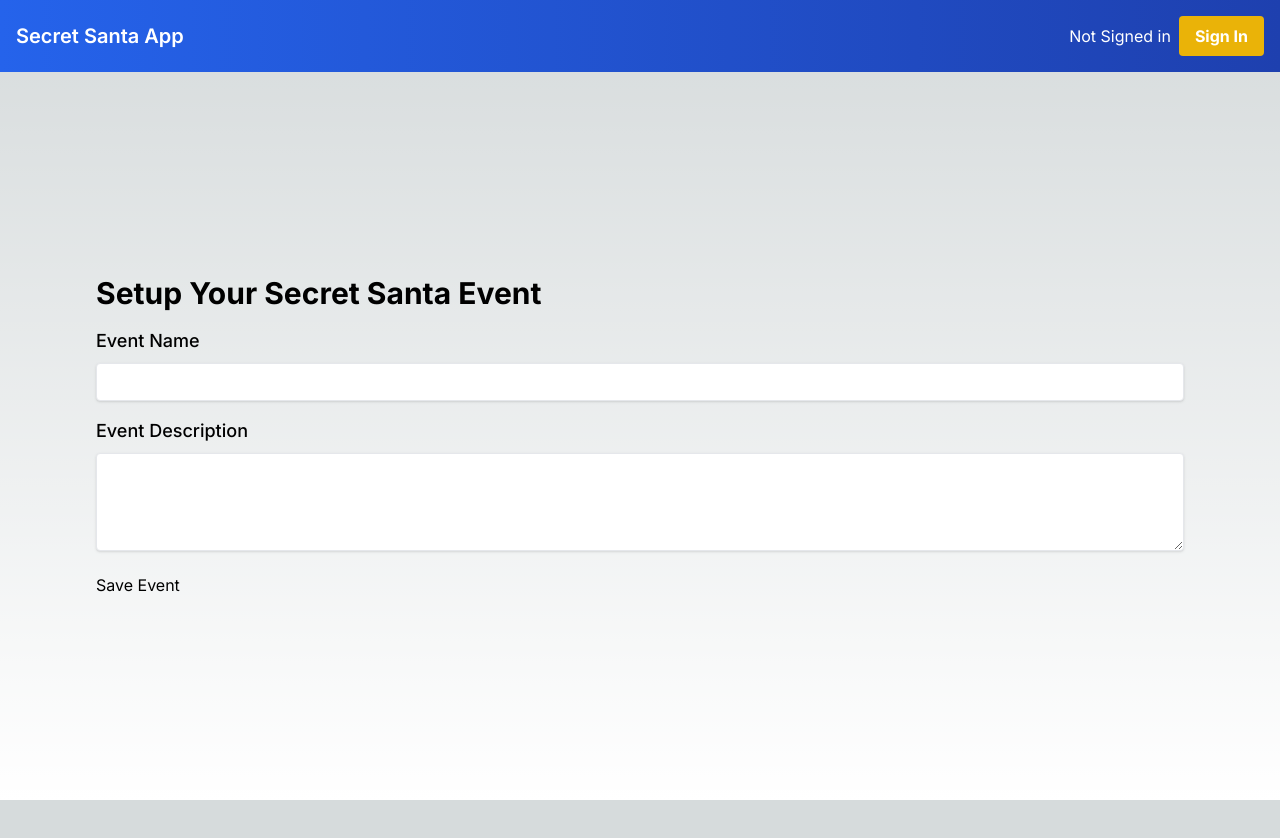
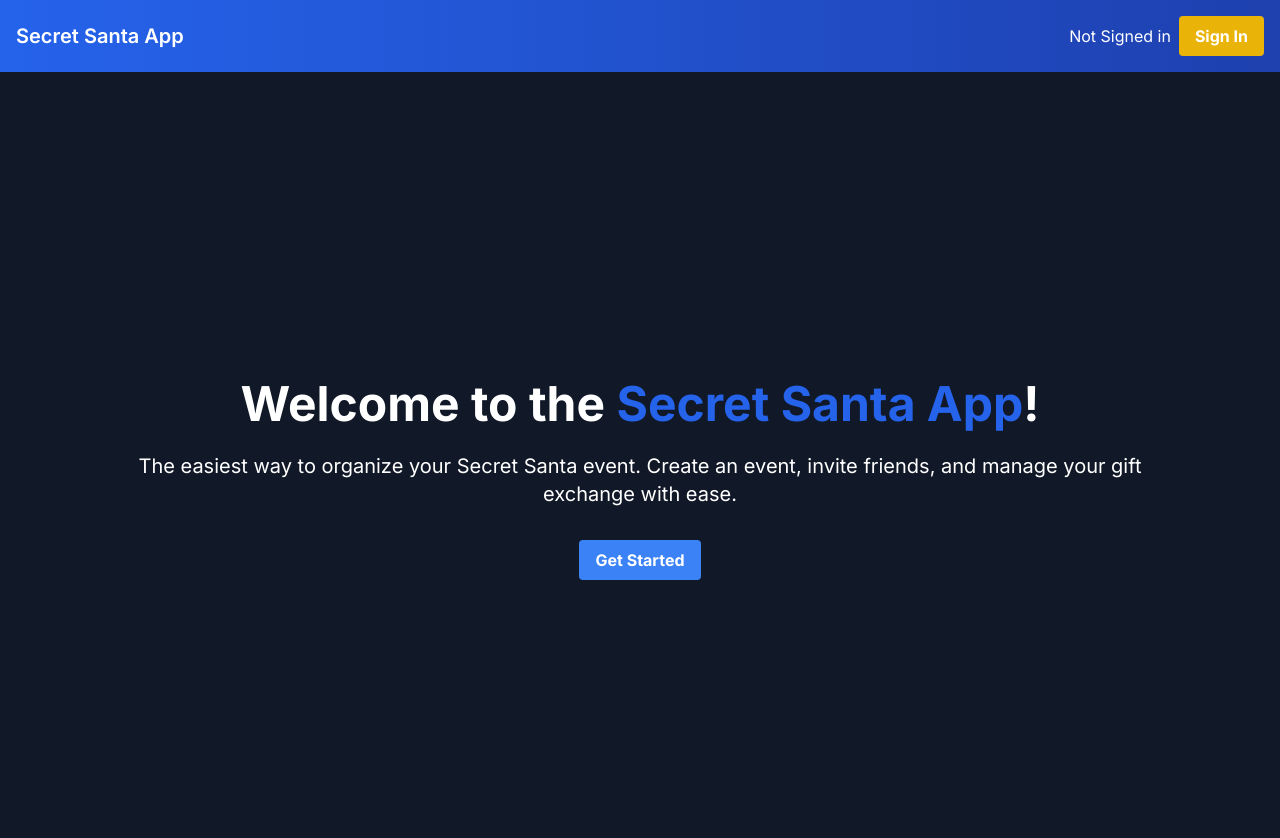
Before and after one commit to AJUP86/secret-santa-pri, a Next.js app in the folder client/: page /event in a window 1280 px wide. Shown: the top 838 px of the page. Before the commit the page ends 800 px from the top, so only its background shows below. Built offline with nearby package versions, Linux system fonts and the light colour scheme; no server answers.

Commit message:
defined in the ui  eventId route

```diff
--- a/client/src/app/components/NavMenu.tsx
+++ b/client/src/app/components/NavMenu.tsx
@@ -1,17 +1,18 @@
 'use client';
 import Link from 'next/link';
 import { signIn, signOut, useSession } from 'next-auth/react';
+import { redirect } from 'next/navigation';
 
 const AuthButton = () => {
   const { data: session } = useSession();
-
+  const GoHome = () => {
+    signOut();
+    redirect('api/auth/signin');
+  };
   return session ? (
     <div className="flex items-center space-x-2">
       <span>{session.user.name}</span>
-      <button
-        onClick={() => signOut()}
-        className="bg-yellow-500 hover:bg-yellow-600 text-white font-bold py-2 px-4 rounded transition duration-300"
-      >
+      <button onClick={GoHome} className="button-secondary">
         Sign out
       </button>
     </div>
--- /dev/null
+++ b/client/src/app/event/[eventId]/page.tsx
@@ -0,0 +1,3 @@
+export default function page({ params }) {
+  return <div>{params.eventId}</div>;
+}
--- a/client/src/app/event/page.tsx
+++ b/client/src/app/event/page.tsx
@@ -1,8 +1,9 @@
 'use client';
 // pages/event-setup.tsx
-import { redirect } from 'next/navigation';
+import { useRouter } from 'next/navigation';
 import { useState } from 'react';
 import { useSession } from 'next-auth/react';
+import LandingPage from '../landing/page';
 // Import other necessary components and hooks
 
 export default function EventSetup() {
@@ -10,6 +11,8 @@ export default function EventSetup() {
   const [eventName, setEventName] = useState('');
   const [eventDescription, setEventDescription] = useState('');
   const { data: session } = useSession();
+  const router = useRouter();
+
   // Function to handle form submission
   const handleCreateEvent = async (e) => {
     e.preventDefault();
@@ -32,13 +35,15 @@ export default function EventSetup() {
       }
 
       const data = await response.json();
-      redirect(`https://localhost:3000/event/${data.eventId}`); // Redirect to the event page, using the returned event ID
+      router.push(`event/${data.eventId}`); // Redirect to the event page, using the returned event ID
     } catch (error) {
       console.error('Failed to create event:', error);
       // Handle errors, such as displaying an error message to the user
     }
   };
-
+  if (!session || !session.user) {
+    return <LandingPage />;
+  }
   return (
     <div className="container mx-auto p-4">
       <h2 className="text-3xl font-bold mb-4">Setup Your Secret Santa Event</h2>
--- a/client/src/app/globals.css
+++ b/client/src/app/globals.css
@@ -2,26 +2,70 @@
 @tailwind components;
 @tailwind utilities;
 
+/* Define custom properties for your color scheme */
 :root {
-  --foreground-rgb: 0, 0, 0;
-  --background-start-rgb: 214, 219, 220;
-  --background-end-rgb: 255, 255, 255;
+  --color-primary: #2563eb; /* Blue 600 */
+  --color-primary-hover: #1d4ed8; /* Blue 700 */
+  --color-secondary: #eab308; /* Yellow 500 */
+  --color-secondary-hover: #ca8a04; /* Yellow 600 */
+  --color-text-primary: #ffffff; /* White */
+  --color-text-secondary: #d1d5db; /* Gray 300 */
+  --color-footer: #1f2937; /* Gray 800 */
+  --color-background: #111827; /* Gray 900 */
 }
 
-@media (prefers-color-scheme: dark) {
-  :root {
-    --foreground-rgb: 255, 255, 255;
-    --background-start-rgb: 0, 0, 0;
-    --background-end-rgb: 0, 0, 0;
+/* Apply base styles using custom properties */
+body {
+  background-color: var(--color-background);
+  color: var(--color-text-primary);
+}
+
+/* Style for all buttons */
+button {
+  background-color: var(--color-secondary);
+  color: var(--color-text-primary);
+  padding: 0.5rem 1rem; /* py-2 px-4 */
+  border-radius: 0.375rem; /* rounded */
+  font-weight: 700; /* font-bold */
+  transition: background-color 0.3s; /* transition duration-300 */
+}
+
+button:hover {
+  background-color: var(--color-secondary-hover);
+}
+
+/* Style for primary buttons, such as 'Create Event' */
+.primary-button {
+  background-color: var(--color-primary);
+}
+
+.primary-button:hover {
+  background-color: var(--color-primary-hover);
+}
+
+/* Style for the footer */
+footer {
+  background-color: var(--color-footer);
+  color: var(--color-text-secondary);
+  text-align: center;
+  padding: 1.5rem 0; /* p-6 */
+}
+
+/* If you want to apply these styles globally to all buttons and footers, you can use Tailwind's 'apply' directive: */
+@layer components {
+  .button {
+    @apply py-2 px-4 font-bold rounded transition duration-300;
+  }
+
+  .button-primary {
+    @apply bg-blue-600 hover:bg-blue-700 text-white;
+  }
+
+  .button-secondary {
+    @apply bg-yellow-500 hover:bg-yellow-600 text-white;
+  }
+
+  .footer {
+    @apply flex items-center justify-center w-full h-24 border-t bg-gray-800 text-gray-300;
   }
 }
-
-body {
-  color: rgb(var(--foreground-rgb));
-  background: linear-gradient(
-      to bottom,
-      transparent,
-      rgb(var(--background-end-rgb))
-    )
-    rgb(var(--background-start-rgb));
-}
--- a/client/src/app/page.tsx
+++ b/client/src/app/page.tsx
@@ -1,5 +1,6 @@
 import { getServerSession } from 'next-auth';
 import LandingPage from './landing/page';
+import Link from 'next/link';
 
 export default async function Home() {
   const session = await getServerSession();
@@ -17,9 +18,9 @@ export default async function Home() {
         <p className="mt-3 text-2xl">Create your event and start the fun!</p>
 
         <div className="mt-6">
-          <button className="bg-blue-500 hover:bg-blue-700 text-white font-bold py-2 px-4 rounded">
+          <Link href="/event" className="button-primary">
             Create Event
-          </button>
+          </Link>
         </div>
       </div>
       <footer className="flex items-center justify-center w-full h-24 border-t">
--- a/client/src/app/protected/page.tsx
+++ /dev/null
@@ -1,27 +0,0 @@
-import { getServerSession } from 'next-auth';
-import { redirect } from 'next/navigation';
-
-export default async function ProtectedRoute() {
-  const session = await getServerSession();
-  if (!session || !session.user) {
-    redirect('api/auth/signin');
-  }
-
-  return (
-    <div className="flex flex-col items-center justify-center min-h-screen py-2">
-      <main className="flex flex-col items-center justify-center w-full flex-1 px-20 text-center">
-        <h1 className="text-6xl font-bold">
-          Welcome to <span className="text-blue-600">Secret Santa App</span>
-        </h1>
-
-        <p className="mt-3 text-2xl">Create your event and start the fun!</p>
-
-        <div className="mt-6">
-          <button className="bg-blue-500 hover:bg-blue-700 text-white font-bold py-2 px-4 rounded">
-            Create Event
-          </button>
-        </div>
-      </main>
-    </div>
-  );
-}
```
